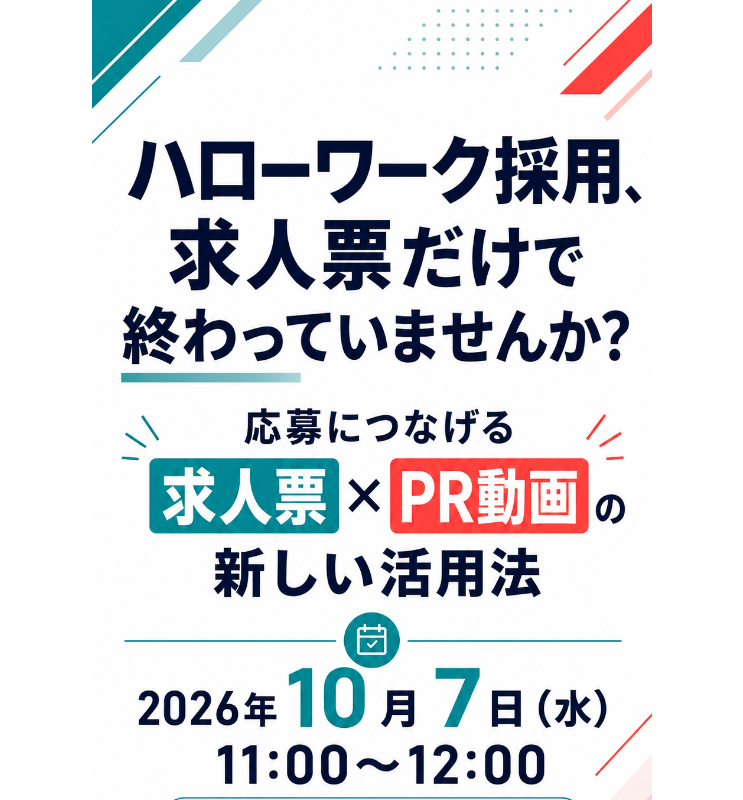
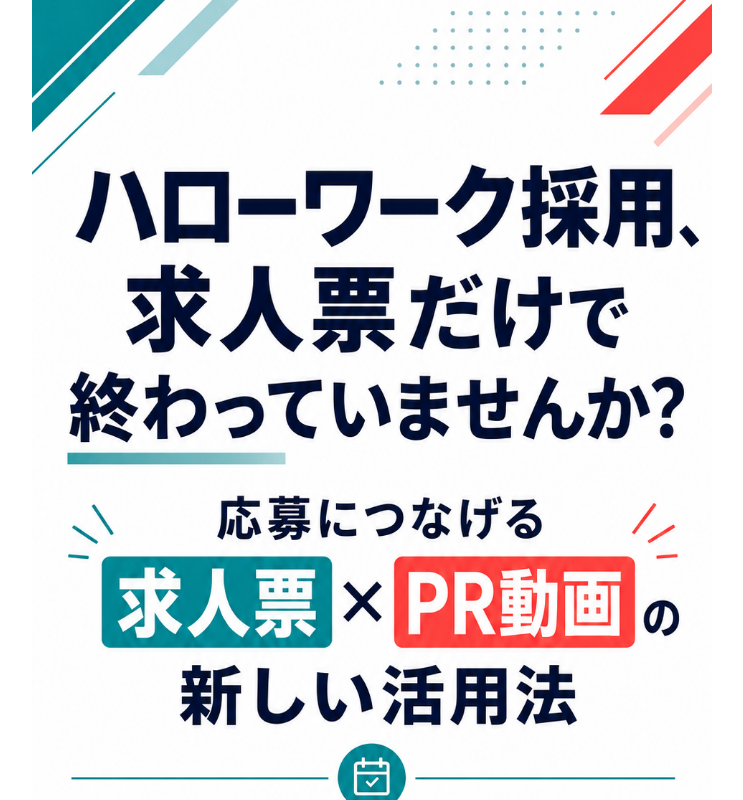
Before and after one commit to sketch-consulting-lp/crevo-sketch_seminar_202610, a plain HTML site: page index.html in a window 1280 px wide. Shown: the top 800 px of the page, without its empty margins (268-1011 px from the left). Drawn offline with Linux system fonts and the light colour scheme.

Commit message:
Update index.html

```diff
--- a/index.html
+++ b/index.html
@@ -23,7 +23,7 @@
 
     .lp {
       width: 100%;
-      max-width: 560px;
+      max-width: 680px;
       margin: 0 auto;
       overflow: hidden;
     }
```
